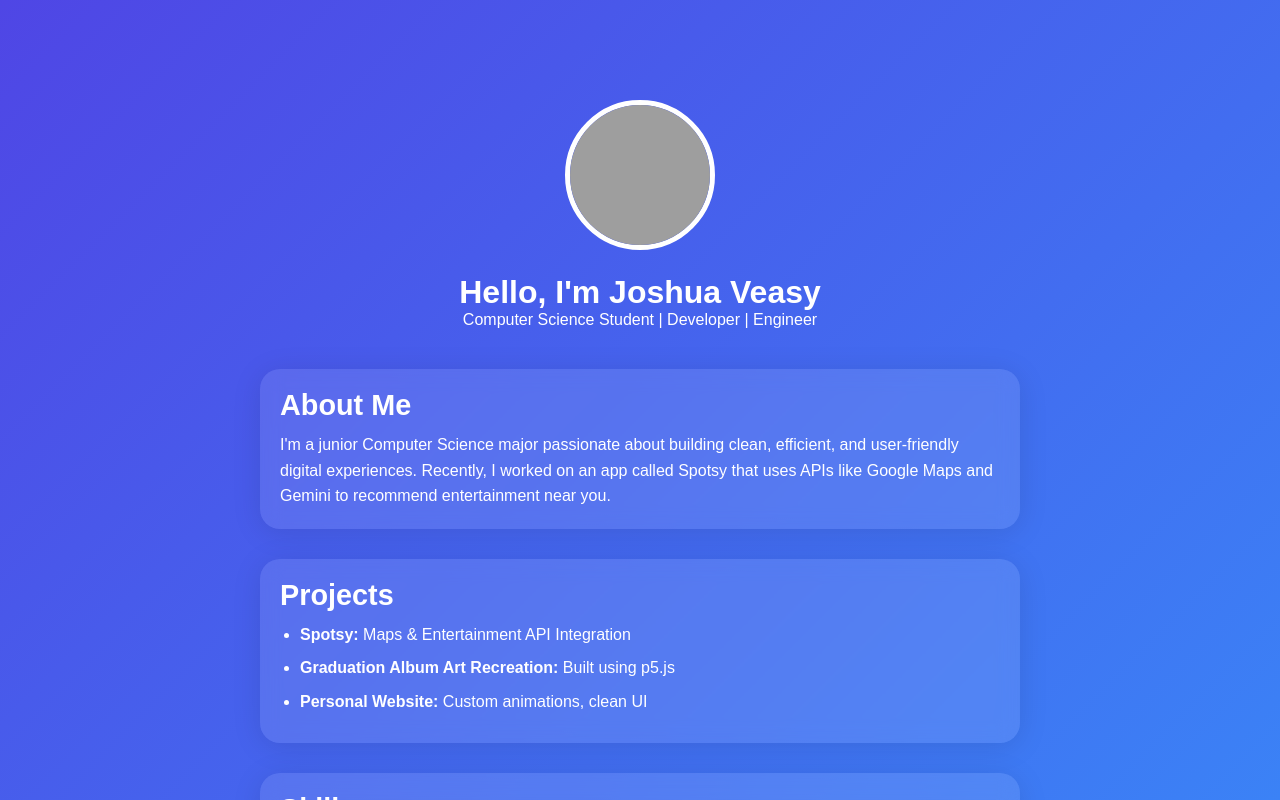
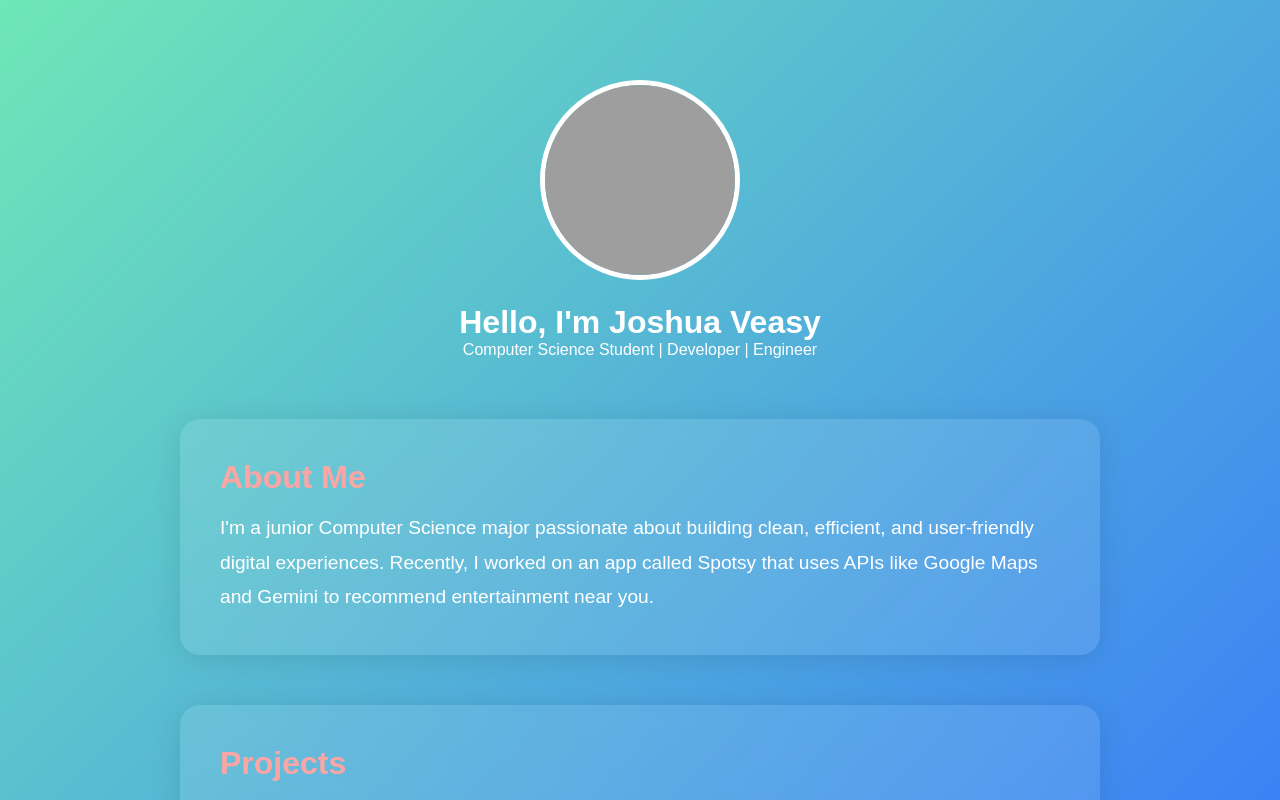
Before and after one commit to Jmveasy14/Portfolio, a plain HTML site: page index.html in a window 1280 px wide. Drawn offline with Linux system fonts and the light colour scheme; grey boxes are pictures that could not be loaded.

Commit message:
removed some blue colors

```diff
--- a/index.html
+++ b/index.html
@@ -35,9 +35,9 @@
     <section class="section">
       <h2>Projects</h2>
       <ul>
-        <li><strong>Spotsy:</strong> Maps & Entertainment API Integration</li>
-        <li><strong>Graduation Album Art Recreation:</strong> Built using p5.js</li>
-        <li><strong>Personal Website:</strong> Custom animations, clean UI</li>
+        <li><a href="https://github.com/your-username/spotsy" target="_blank"><strong>Spotsy:</strong> Maps & Entertainment API Integration</a></li>
+        <li><a href="https://github.com/your-username/album-art" target="_blank"><strong>Graduation Album Art Recreation:</strong> Built using p5.js</a></li>
+        <li><a href="https://your-website.com" target="_blank"><strong>Personal Website:</strong> Custom animations, clean UI</a></li>
       </ul>
     </section>
 
--- a/portfolio.css
+++ b/portfolio.css
@@ -8,7 +8,7 @@
   body, html {
     height: 100%;
     font-family: 'Poppins', sans-serif;
-    background: linear-gradient(135deg, #4f46e5, #3b82f6);
+    background: linear-gradient(135deg, #6ee7b7, #3b82f6);
     color: white;
     overflow-x: hidden;
     position: relative;
@@ -54,12 +54,12 @@
   /* Header Section */
   .header {
     text-align: center;
-    margin-top: 100px;
+    margin-top: 80px;
   }
 
   .profile-img {
-    width: 150px;
-    height: 150px;
+    width: 200px;
+    height: 200px;
     border-radius: 50%;
     object-fit: cover;
     border: 5px solid white;
@@ -68,35 +68,46 @@
 
   /* Main Content */
   .container {
-    padding: 40px 20px;
-    max-width: 800px;
+    padding: 60px 40px;
+    max-width: 1000px;
     margin: 0 auto;
   }
 
   .section {
     background: rgba(255, 255, 255, 0.1);
-    backdrop-filter: blur(10px);
-    padding: 20px;
+    backdrop-filter: blur(15px);
+    padding: 40px;
     border-radius: 20px;
-    margin-bottom: 30px;
+    margin-bottom: 50px;
     box-shadow: 0 4px 30px rgba(0, 0, 0, 0.1);
   }
 
   .section h2 {
-    font-size: 1.8rem;
-    margin-bottom: 10px;
+    font-size: 2rem;
+    margin-bottom: 15px;
+    color: #FCA5A5;
   }
 
   .section p, .section ul {
-    font-size: 1rem;
-    line-height: 1.6;
+    font-size: 1.2rem;
+    line-height: 1.8;
   }
 
   ul {
-    list-style-type: disc;
-    padding-left: 20px;
+    list-style-type: none;
+    padding-left: 0;
   }
 
   ul li {
-    margin-bottom: 8px;
+    margin-bottom: 15px;
   }
+
+  a {
+    color: #6EE7B7;
+    text-decoration: none;
+    transition: color 0.3s ease;
+  }
+
+  a:hover {
+    color: #3B82F6;
+  }
--- a/portfolio.js
+++ b/portfolio.js
@@ -8,7 +8,7 @@ window.addEventListener('load', function() {
     }, 1000);
   });
 
-  // Bubbles Animation
+  // Bubbles Animation with gradient
   const canvas = document.getElementById('bubbleCanvas');
   const ctx = canvas.getContext('2d');
   let bubbles = [];
@@ -26,7 +26,7 @@ window.addEventListener('load', function() {
         y: Math.random() * canvas.height,
         r: Math.random() * 10 + 5,
         d: Math.random() * 2,
-        color: `rgba(255, 255, 255, ${Math.random()})`
+        color: `rgba(${Math.floor(Math.random() * 255)}, ${Math.floor(Math.random() * 255)}, ${Math.floor(Math.random() * 255)}, 0.5)`
       });
     }
   }
```
